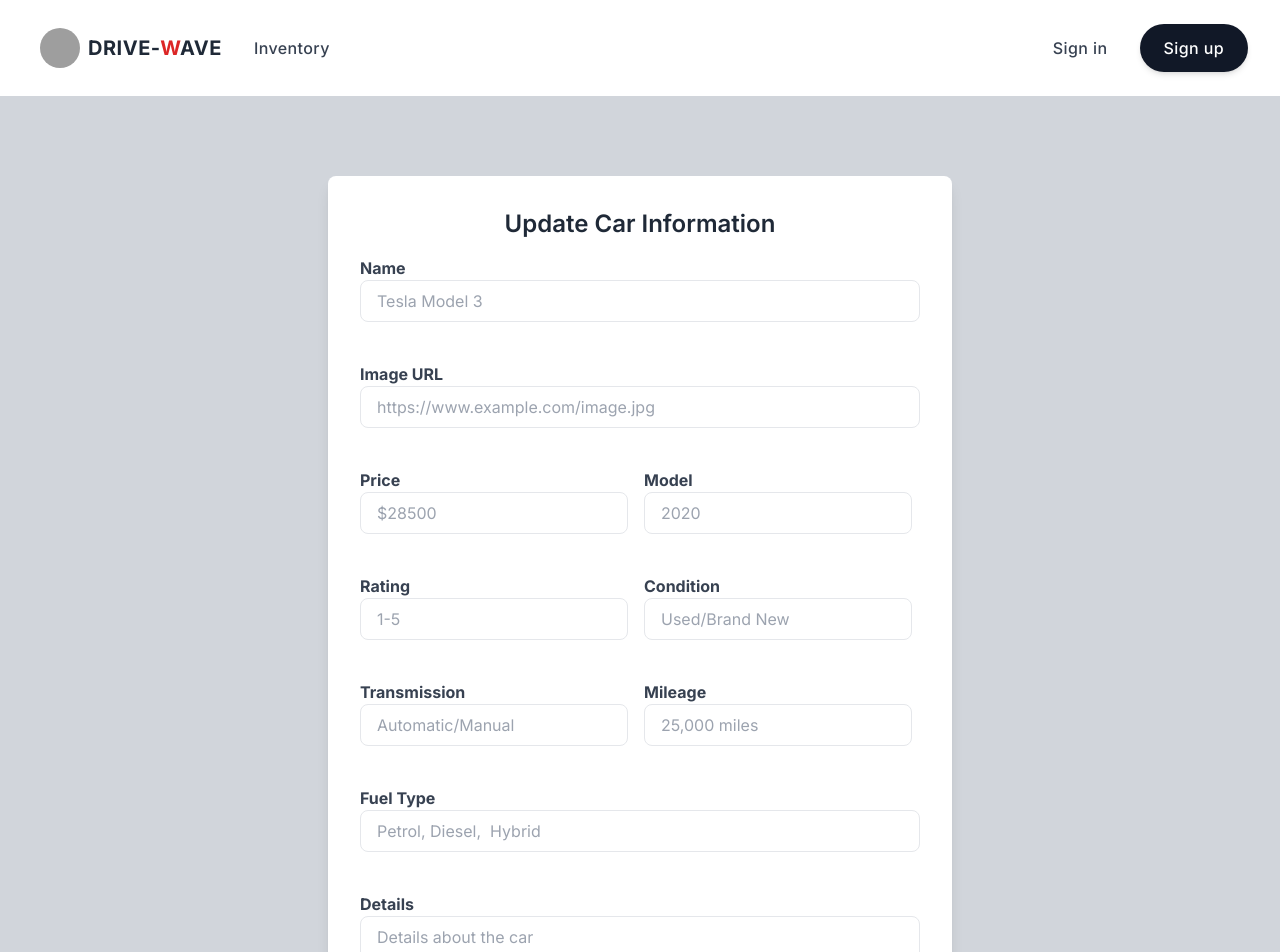
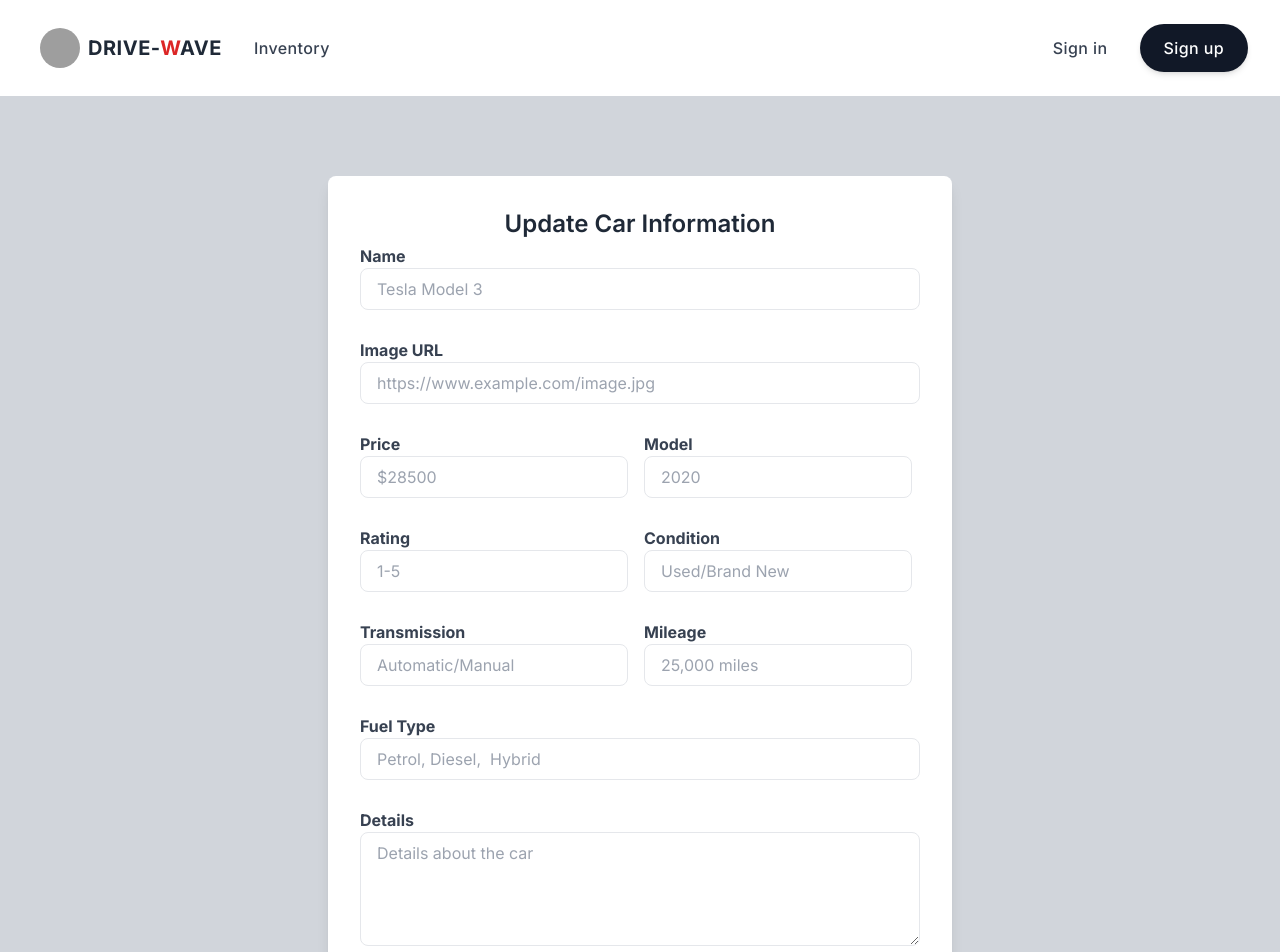
Before and after one commit to ashikul-repliq/demo-project-drive-wave, a Next.js app: page /inventory/1/1 in a window 1280 px wide. Shown: the top 952 px of the page. Built offline with nearby package versions, Linux system fonts and the light colour scheme; no server answers; grey boxes are pictures that could not be loaded.

Commit message:
car-edit-form-updated

```diff
--- a/components/car-edit-form/CarEditForm.jsx
+++ b/components/car-edit-form/CarEditForm.jsx
@@ -65,9 +65,9 @@ const CarEditForm = ({ onSubmit ,data }) => {
 
   return (
     <form onSubmit={formik.handleSubmit} className="w-full max-w-md  lg:max-w-2xl mx-auto bg-white p-8 rounded-lg md:w-1/2 lg:w-1/2 shadow-lg">
-      <h2 className="text-2xl font-semibold mb-4 text-gray-800  text-center">Update Car Information</h2>
+      <h2 className="text-2xl font-semibold mb-1 text-gray-800  text-center">Update Car Information</h2>
       <div className="grid grid-cols-1 gap-6">
-        <div className="mb-4">
+        <div className="mb-1">
           <label htmlFor="Name" className="block text-gray-700   font-bold ">Name</label>
           <input
             type="text"
@@ -82,7 +82,7 @@ const CarEditForm = ({ onSubmit ,data }) => {
           )}
         </div>
 
-        <div className="mb-4">
+        <div className="mb-1">
           <label htmlFor="Img" className="block text-gray-700   font-bold">Image URL</label>
           <input
             type="text"
@@ -98,7 +98,7 @@ const CarEditForm = ({ onSubmit ,data }) => {
         </div>
 
        <div className='flex  gap-4'>
-<div className="mb-4">
+<div className="mb-1">
           <label htmlFor="Price" className="block text-gray-700   font-bold">Price</label>
           <input
             type="text"
@@ -113,7 +113,7 @@ const CarEditForm = ({ onSubmit ,data }) => {
           )}
         </div>
 
- <div className="mb-4">
+ <div className="mb-1">
           <label htmlFor="Model" className="block text-gray-700   font-bold">Model</label>
           <input
             type="text"
@@ -133,7 +133,7 @@ const CarEditForm = ({ onSubmit ,data }) => {
 
   <div className='flex gap-4'>
 
- <div className="mb-4">
+ <div className="mb-1">
           <label htmlFor="Rating" className="block text-gray-700   font-bold">Rating</label>
           <input
             type="text"
@@ -148,7 +148,7 @@ const CarEditForm = ({ onSubmit ,data }) => {
           )}
         </div>
 
- <div className="mb-4">
+ <div className="mb-1">
           <label htmlFor="Condition" className="block text-gray-700   font-bold">Condition</label>
           <input
             type="text"
@@ -167,7 +167,7 @@ const CarEditForm = ({ onSubmit ,data }) => {
 
    <div className='flex gap-4'>
 
-    <div className="mb-4">
+    <div className="mb-1">
           <label htmlFor="Transmission" className="block text-gray-700   font-bold">Transmission</label>
           <input
             type="text"
@@ -183,7 +183,7 @@ const CarEditForm = ({ onSubmit ,data }) => {
         </div>
 
 
- <div className="mb-4">
+ <div className="mb-1">
           <label htmlFor="Mileage" className="block text-gray-700   font-bold">Mileage</label>
           <input
             type="text"
@@ -206,7 +206,7 @@ const CarEditForm = ({ onSubmit ,data }) => {
 
 
 
-        <div className="mb-4">
+        <div className="mb-1">
           <label htmlFor="FuelType" className="block text-gray-700   font-bold">Fuel Type</label>
           <input
             type="text"
@@ -221,7 +221,7 @@ const CarEditForm = ({ onSubmit ,data }) => {
           )}
         </div>
 
-        <div className="mb-4">
+        <div className="mb-1">
           <label htmlFor="Details" className="block text-gray-700   font-bold">Details</label>
           <textarea
             id="Details"
```
